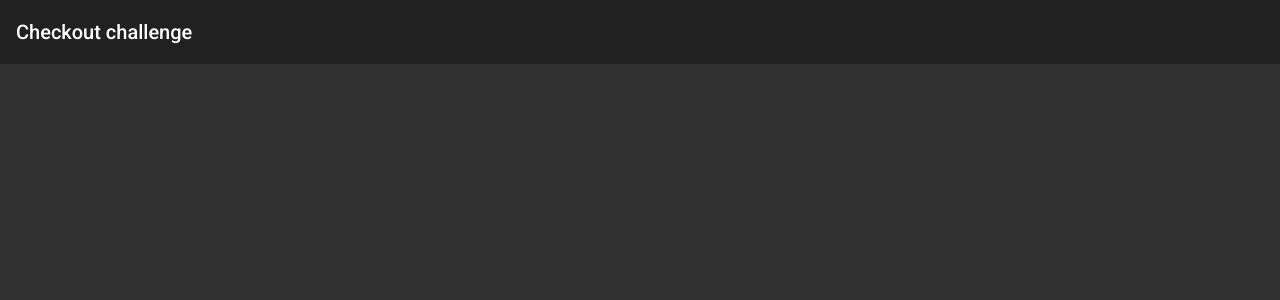
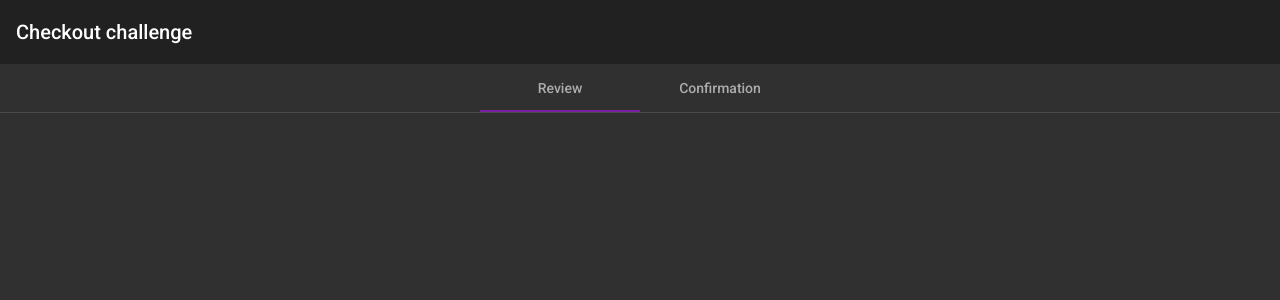
Before and after one commit to sebalr/checkout-challenge, an Angular app: page /checkout/1 in a window 1280 px wide. Before the commit this address led to /. Shown: the top 300 px of the page. Built offline with nearby package versions, Linux system fonts and the light colour scheme.

Commit message:
New checkout module
Checkout container component with tabs for revision and confirmation
Checkout routing module

```diff
--- a/src/app/app-routing.module.ts
+++ b/src/app/app-routing.module.ts
@@ -6,6 +6,10 @@ const routes: Routes = [
   {
     path: '',
     loadChildren: () => import('./dashboard/dashboard.module').then(m => m.DashboardModule)
+  },
+  {
+    path: 'checkout/:listingUuid',
+    loadChildren: () => import('./checkout/checkout.module').then(m => m.CheckoutModule)
   }
 ];
 
--- /dev/null
+++ b/src/app/checkout/checkout.component.html
@@ -0,0 +1,6 @@
+<mat-tab-group mat-align-tabs="center">
+  <mat-tab label="Review">
+  </mat-tab>
+  <mat-tab label="Confirmation">
+  </mat-tab>
+</mat-tab-group>
--- /dev/null
+++ b/src/app/checkout/checkout.component.ts
@@ -0,0 +1,15 @@
+import { Component, OnInit } from '@angular/core';
+
+@Component({
+  selector: 'slr-checkout',
+  templateUrl: './checkout.component.html',
+  styleUrls: ['./checkout.component.scss']
+})
+export class CheckoutComponent implements OnInit {
+
+  constructor() { }
+
+  ngOnInit(): void {
+  }
+
+}
```
Also changed, not shown: src/app/checkout/checkout-routing.module.ts (added, +16 -0 lines), src/app/checkout/checkout.module.ts (added, +17 -0 lines), src/app/checkout/checkout.component.scss (added), 1 other file (tests, documents, lock files or other folders).
